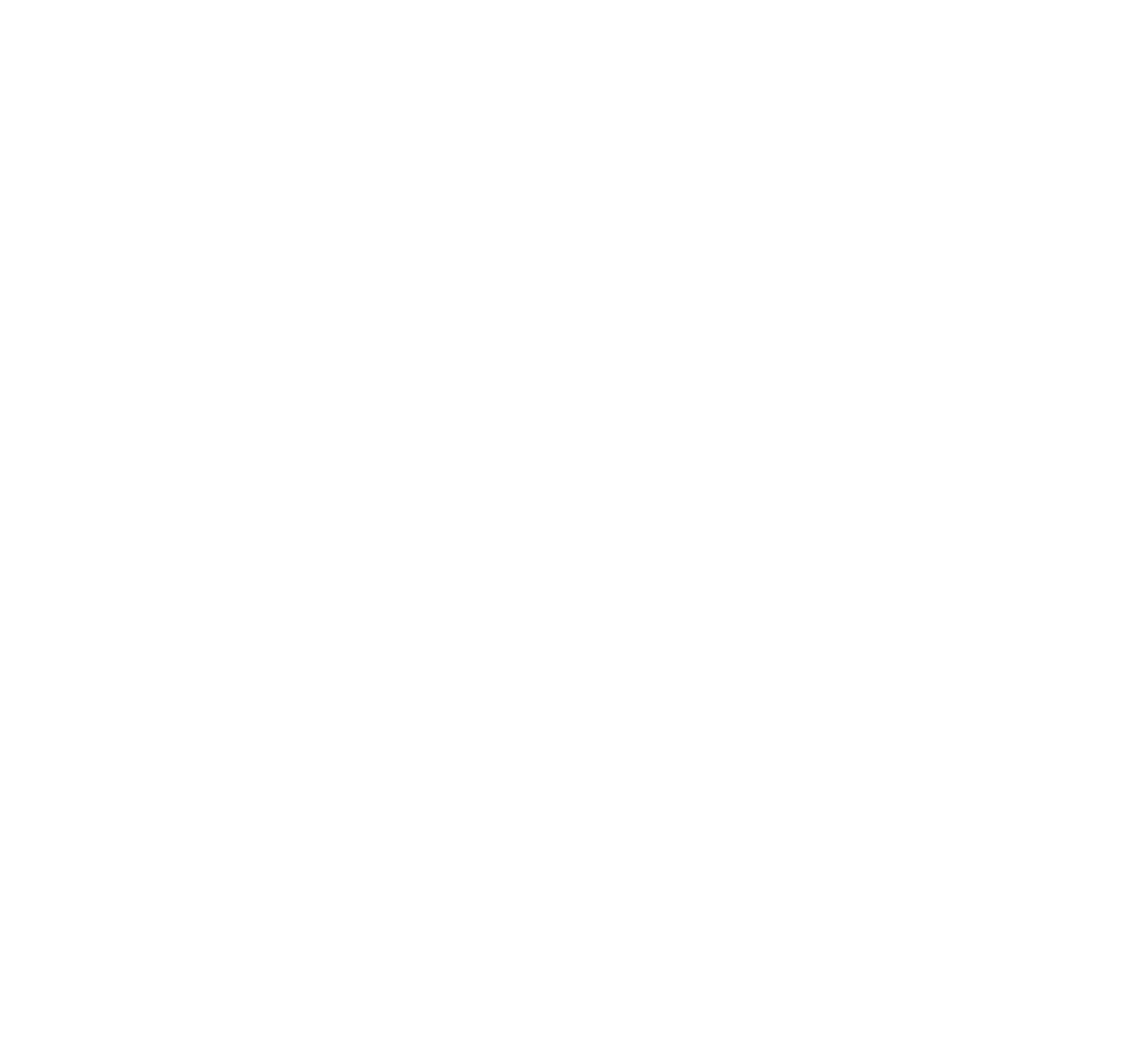
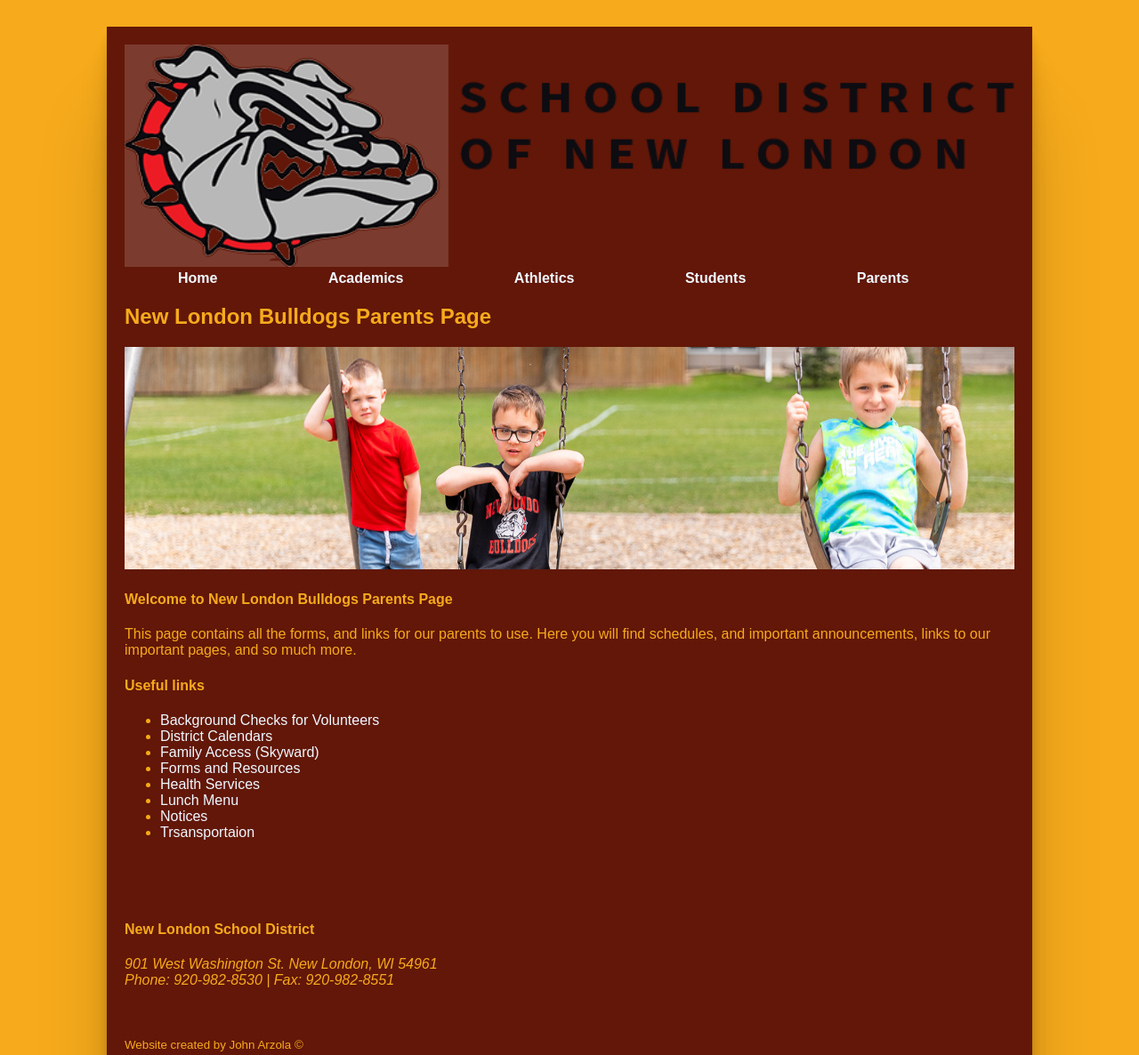
Before and after one commit to johnarzola26/Assignment-9-1, a plain HTML site: page Assignment 9-1/parents.html in a window 1280 px wide. Shown: the top 1186 px of the page at 89% size. Before the commit the page ends 800 px from the top, so only its background shows below. Drawn offline with Linux system fonts and the light colour scheme.

Commit message:
completed

```diff
--- a/Assignment 9-1/parents.html
+++ b/Assignment 9-1/parents.html
@@ -0,0 +1,56 @@
+<!DOCTYPE html>
+<html lang="en">
+<head>
+    <meta charset="UTF-8">
+    <meta http-equiv="X-UA-Compatible" content="IE=edge">
+    <meta name="viewport" content="width=device-width, initial-scale=1.0">
+    <title>New London Bulldogs - Parents Page</title>
+    <link rel="stylesheet" href="style.css">
+</head>
+<body>
+    <div id="wrapper">
+        <header class="first">
+            <!-- banner image -->
+        <img src="img/img1.png" alt="New London Bulldogs banner" width="1000px" height="250px">
+        <!-- navigation links -->
+        <nav class="mid">
+            <a class="navLinks" href="index.html">Home</a>
+            <a class="navLinks" href="academics.html">Academics</a>
+            <a class="navLinks" href="athletics.html">Athletics</a>
+            <a class="navLinks" href="students.html">Students</a>
+            <a class="navLinks" href="parents.html">Parents</a>
+        </nav>
+        </header>
+        <section>
+            <h1>New London Bulldogs Parents Page</h1>
+            <img src="img/parents1.jpg" alt="Image of kids playing in the play ground" width="1000px" height="250px">
+        </section>
+        <article>
+            <h4>Welcome to New London Bulldogs Parents Page</h4>
+            <p>This page contains all the forms, and links for our parents to use. Here you will find schedules, and important announcements, links to our important pages, and so much more.</p>
+        </article>
+        <section>
+            <h4>Useful links</h4>
+            <ul >
+                <li><a class="LinksParents" href="https://bib.com/SECUREVOLUNTEER/School-District-of-New-London/">Background Checks for Volunteers</a></li>
+                <li><a class="LinksParents" href="https://www.newlondon.k12.wi.us/district/district-calendar.cfm">District Calendars</a></li>
+                <li><a class="LinksParents" href="https://skyward.newlondon.k12.wi.us/scripts/wsisa.dll/WService=wsEAplus/fwemnu01.w">Family Access (Skyward)</a></li>
+                <li><a class="LinksParents" href="http://www.newlondon.k12.wi.us/parents/forms.cfm">Forms and Resources</a></li>
+                <li><a class="LinksParents" href="https://www.newlondon.k12.wi.us/district/nursingserv.cfm">Health Services</a></li>
+                <li><a class="LinksParents" href="http://www.taherfood4life.org/schools/newlondon/">Lunch Menu</a></li>
+                <li><a class="LinksParents" href="https://www.newlondon.k12.wi.us/district/notices.cfm">Notices</a></li>
+                <li><a class="LinksParents" href="http://www.newlondon.k12.wi.us/parents/transdept.cfm">Trsansportaion</a></li>
+            </ul>
+        </section>
+
+
+        <br><br><br>
+        <h4>New London School District</h4>
+        <address>901 West Washington St. New London, WI 54961</address>
+        <address>Phone: 920-982-8530 | Fax: 920-982-8551</address>
+
+            <br><br><br>
+        <footer><small>Website created by John Arzola &copy;</small></footer>
+    </div>
+</body>
+</html>
--- a/Assignment 9-1/style.css
+++ b/Assignment 9-1/style.css
@@ -10,18 +10,45 @@
 
 
 body{
-    margin: 0px;
-    padding: 0px;
+    margin: 20px;
+    padding: 10px;
     font-family: arial, Arial, Helvetica, sans-serif;
     font-size: 1em;
-    color: #220901;
+    color: #F6AA1C;
     background-color: #F6AA1C;
 }
 
 
 #wrapper{
     width: 1000px;
-    background-color: white;
+    background-color:#621708;
     margin-left: auto;
     margin-right: auto;
+    padding: 20px;
+    box-shadow:
+    0 2.8px 2.2px rgba(0, 0, 0, 0.034),
+    0 6.7px 5.3px rgba(0, 0, 0, 0.048),
+    0 12.5px 10px rgba(0, 0, 0, 0.06),
+    0 22.3px 17.9px rgba(0, 0, 0, 0.072),
+    0 41.8px 33.4px rgba(0, 0, 0, 0.086),
+    0 100px 80px rgba(0, 0, 0, 0.12)
 }
+
+.LinksParents, .LinksStudents{
+    color: aliceblue;
+    text-decoration: none;
+}
+
+
+.navLinks{
+    color: aliceblue;
+    text-decoration: none;
+    font-weight: bold;
+    padding: 20px;
+    margin: 40px;
+
+}
+
+.navLinks:hover{
+    color: #F6AA1C;
+}
```
Also changed, not shown: Assignment 9-1/academics.html (+64 -4 lines), Assignment 9-1/athletics.html (+60 -0 lines), Assignment 9-1/index.html (+10 -5 lines), Assignment 9-1/students.html (+58 -0 lines), Assignment 9-1/img/football1.webp (added), Assignment 9-1/img/img4.jpg (added), Assignment 9-1/img/parents1.jpg (added), Assignment 9-1/img/softball1.jpg (added), Assignment 9-1/img/student1.jpg (added).
